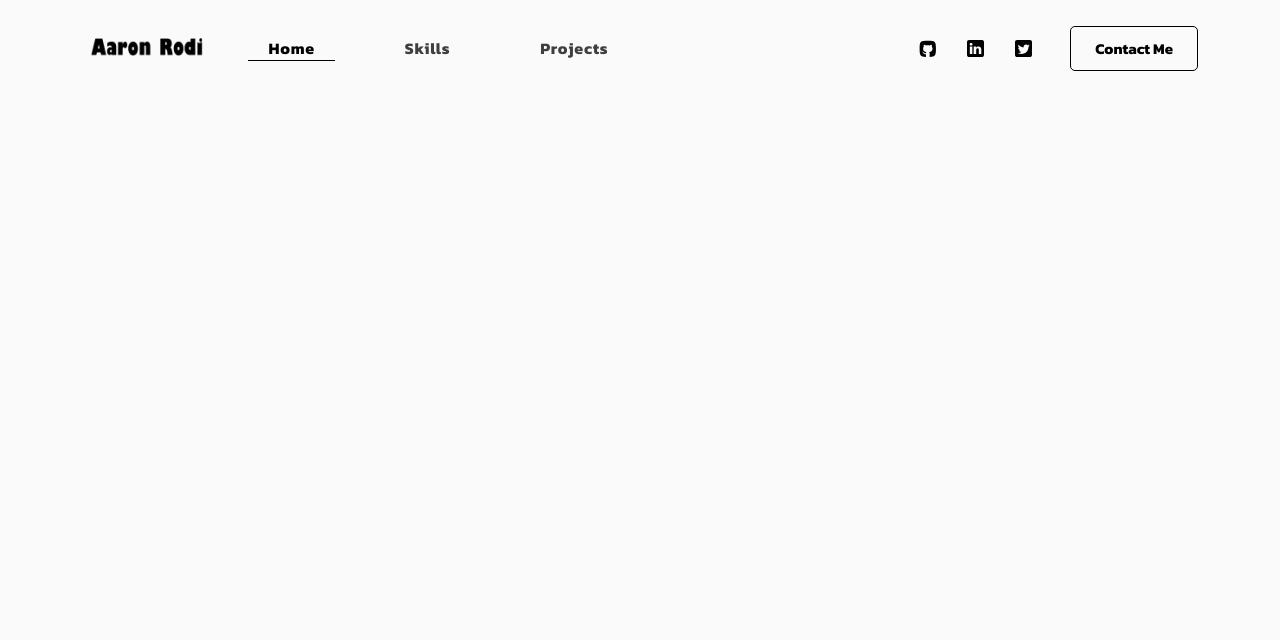
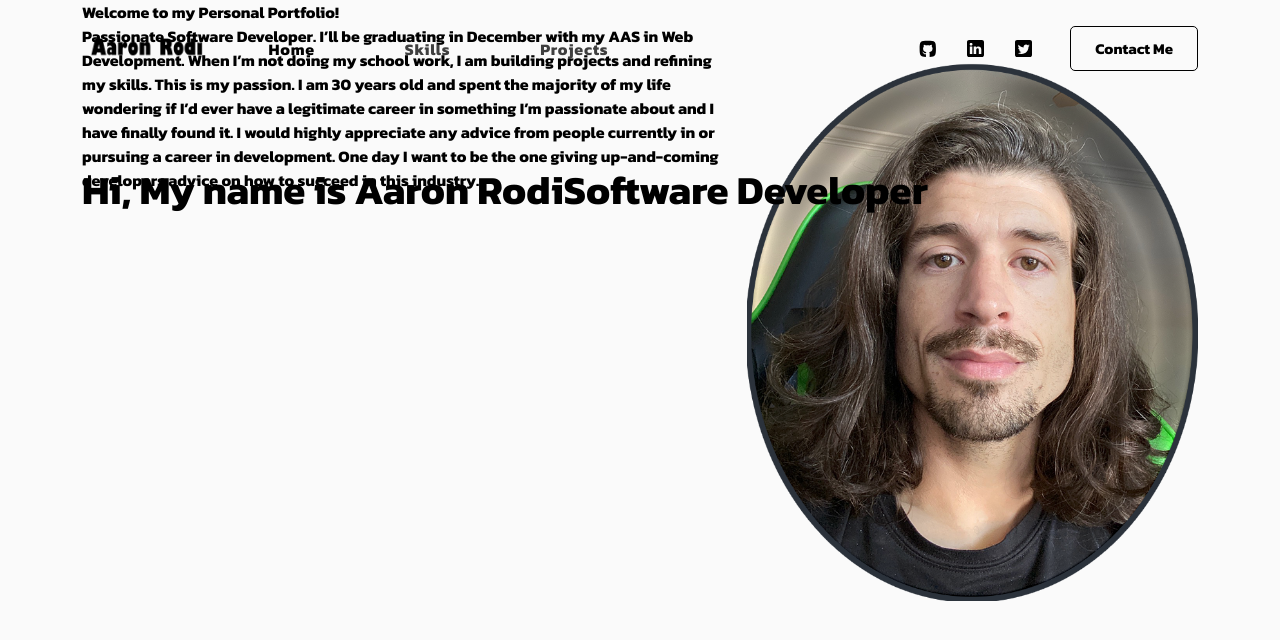
Before and after one commit to metalhead5209/react-portfolio, a React (Vite) app: page / in a window 1280 px wide. Shown: the top 640 px of the page. Built offline with nearby package versions, Linux system fonts and the light colour scheme.

Commit message:
added hero section component with profile pic, needs styling

```diff
--- a/src/App.jsx
+++ b/src/App.jsx
@@ -1,6 +1,8 @@
 
-import NavBar from './components/NavBar/NavBar'
-import './App.css'
+import NavBar from './components/NavBar/NavBar';
+import './App.css';
+import Hero from './components/Hero/Hero';
+
 
 
 function App() {
@@ -9,6 +11,7 @@ function App() {
   return (
     <div className="App">
       <NavBar />
+      <Hero />
     </div>
   )
 }
--- /dev/null
+++ b/src/components/Hero/Hero.css
@@ -0,0 +1,4 @@
+h1 {
+    position: absolute;
+    top: 10rem;
+}
--- /dev/null
+++ b/src/components/Hero/Hero.jsx
@@ -0,0 +1,43 @@
+import React, { useState, useEffect } from "react";
+import "./Hero.css";
+import { Container, Row, Col } from "react-bootstrap";
+import Me from '../../assets/profile.jpg';
+
+const Hero = () => {
+  return (
+    <section className="hero" id="home">
+      <Container>
+        <Row>
+          <Col xs={12} md={6} xl={7}>
+            <span className="greeting">Welcome to my Personal Portfolio!</span>
+            <h1>
+              {`Hi, My name is Aaron Rodi`}
+              <span
+                className="
+                    wrap"
+              >
+                Software Developer
+              </span>
+            </h1>
+            <p>
+              Passionate Software Developer. I’ll be graduating in December with
+              my AAS in Web Development. When I’m not doing my school work, I am
+              building projects and refining my skills. This is my passion. I am
+              30 years old and spent the majority of my life wondering if I’d
+              ever have a legitimate career in something I’m passionate about
+              and I have finally found it. I would highly appreciate any advice
+              from people currently in or pursuing a career in development. One
+              day I want to be the one giving up-and-coming developers advice on
+              how to succeed in this industry.
+            </p>
+          </Col>
+          <Col xs={12} md={6} xl={5}>
+            <img src={Me} alt='profile img' />
+          </Col>
+        </Row>
+      </Container>
+    </section>
+  );
+};
+
+export default Hero;
--- a/src/components/NavBar/NavBar.css
+++ b/src/components/NavBar/NavBar.css
@@ -10,7 +10,7 @@ nav.navbar {
 }
 nav.navbar.scrolled {
   padding: 0px 0;
-  background-color: #121212;
+  background-color: #ffffff;
 }
 nav.navbar a.navbar-brand {
   width: 9%;
@@ -32,7 +32,6 @@ nav.navbar .navbar-nav .nav-link.navbar-link {
 nav.navbar .navbar-nav a.nav-link.navbar-link:hover,
 nav.navbar .navbar-nav a.nav-link.navbar-link.active {
   opacity: 1;
-  border-bottom: 1px solid black;
 }
 span.navbar-text {
   display: flex;
```
Also changed, not shown: src/assets/profile.jpg (added).
